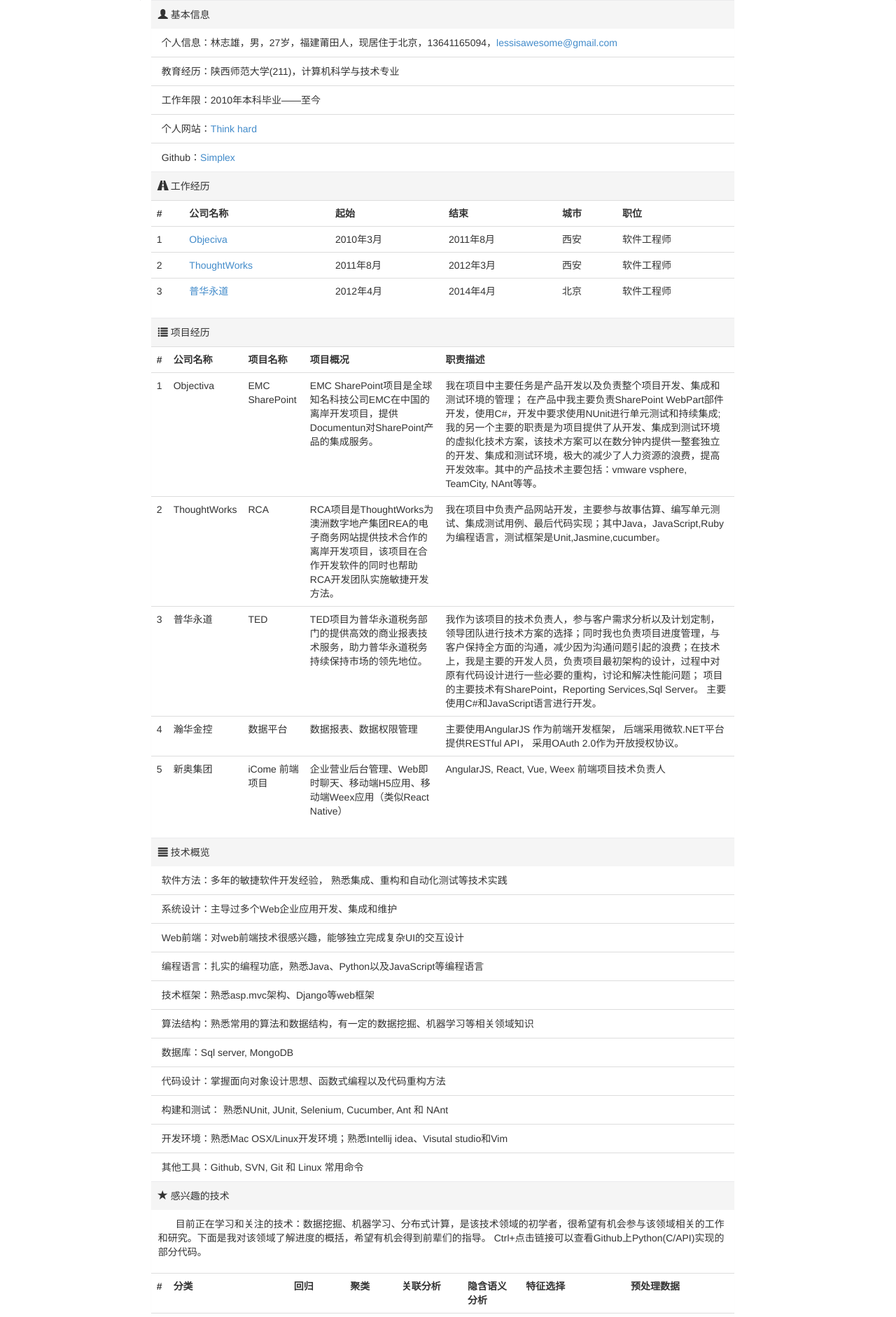
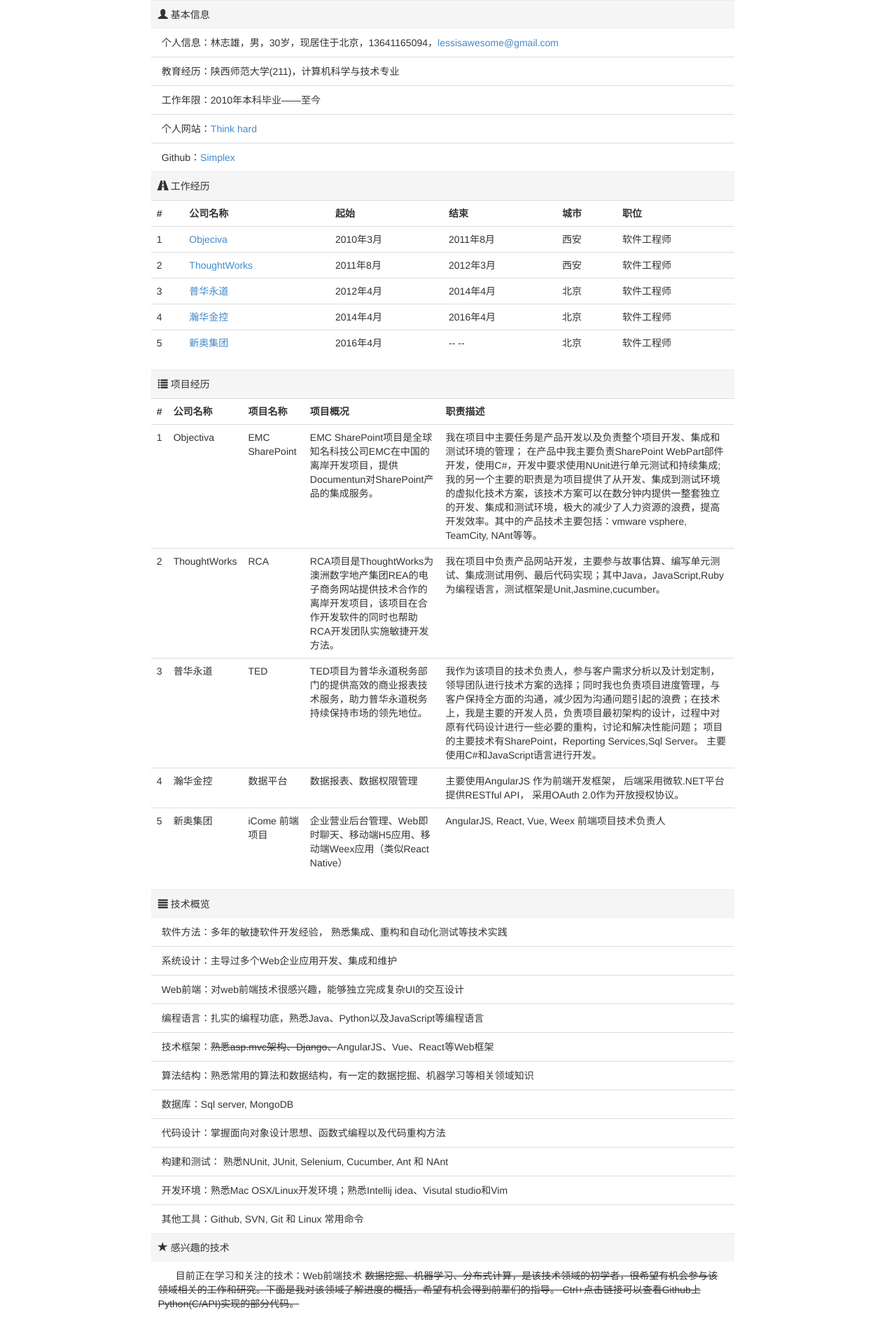
Before and after one commit to darlinglele/portal, a Django app: page /about/ in a window 1280 px wide. Shown: the part 51-1933 px from the top of the page at 70% size. Run offline with Django 3.2, Linux system fonts and the light colour scheme; data that the repository does not hold is empty; some libraries are stand-ins or nearby versions.

Commit message:
Update about.html

```diff
--- a/thinkhard/templates/about.html
+++ b/thinkhard/templates/about.html
@@ -19,7 +19,7 @@
 						'></span> 基本信息
 					</div>
 					<ul id="basic" class="panel-collapse collapse in list-group"style="margin-bottom:0px">
-						<li class="list-group-item">个人信息：林志雄，男，27岁，福建莆田人，现居住于北京，13641165094，<a href="mailto:lessisawesome@gmail.com?subject=大熊有人来了">lessisawesome@gmail.com</a> </li>
+						<li class="list-group-item">个人信息：林志雄，男，30岁，现居住于北京，13641165094，<a href="mailto:lessisawesome@gmail.com?subject=大熊有人来了">lessisawesome@gmail.com</a> </li>
 						<li class="list-group-item">教育经历：陕西师范大学(211)，计算机科学与技术专业</li>
 						<li class="list-group-item">工作年限：2010年本科毕业——至今</li>
 						<li class="list-group-item">个人网站：<a href="http://thinkhard.me/about">Think hard</a></li>
@@ -37,6 +37,8 @@
 							<tr><td>1</td><td><a href="">Objeciva</a></td><td>2010年3月</td><td>2011年8月</td><td>西安</td><td>软件工程师</td></tr>
 							<tr><td>2</td><td><a href="http://www.thoughtworks.com/cn/">ThoughtWorks</a></td><td>2011年8月</td><td>2012年3月</td><td>西安</td><td>软件工程师</td></tr>
 							<tr><td>3</td><td><a href="http://www.pwccn.com/home/chi/index_chi.html">普华永道</a></td><td>2012年4月</td><td>2014年4月</td><td>北京</td><td>软件工程师</td></tr>
+ 							<tr><td>4</td><td><a href="http://www.pwccn.com/home/chi/index_chi.html">瀚华金控</a></td><td>2014年4月</td><td>2016年4月</td><td>北京</td><td>软件工程师</td></tr>
+ 							<tr><td>5</td><td><a href="http://www.enn.cn/">新奥集团</a></td><td>2016年4月</td><td>-- -- </td><td>北京</td><td>软件工程师</td></tr>
 						</table>
 					</div>
 				</div>
@@ -69,7 +71,7 @@
 						<li class="list-group-item">系统设计：主导过多个Web企业应用开发、集成和维护</li>
 						<li class="list-group-item">Web前端：对web前端技术很感兴趣，能够独立完成复杂UI的交互设计</li>
 						<li class="list-group-item">编程语言：扎实的编程功底，熟悉Java、Python以及JavaScript等编程语言</li>
-						<li class="list-group-item">技术框架：熟悉asp.mvc架构、Django等web框架</li>
+						<li class="list-group-item">技术框架：<s>熟悉asp.mvc架构、Django、</s>AngularJS、Vue、React等Web框架</li>
 						<li class="list-group-item">算法结构：熟悉常用的算法和数据结构，有一定的数据挖掘、机器学习等相关领域知识</li>
 						<li class="list-group-item">数据库：Sql server, MongoDB</li>
 						<li class="list-group-item">代码设计：掌握面向对象设计思想、函数式编程以及代码重构方法</li>
@@ -84,7 +86,7 @@
 						<span class='glyphicon glyphicon-star'></span> 感兴趣的技术
 					</div>
 					<div id="interest" class="panel-collapse collapse in">
-						<p style="padding:10px 10px;text-indent:25px">目前正在学习和关注的技术：数据挖掘、机器学习、分布式计算，是该技术领域的初学者，很希望有机会参与该领域相关的工作和研究。下面是我对该领域了解进度的概括，希望有机会得到前辈们的指导。 Ctrl+点击链接可以查看Github上Python(C/API)实现的部分代码。</p>
+						<p style="padding:10px 10px;text-indent:25px">目前正在学习和关注的技术：Web前端技术 <s>数据挖掘、机器学习、分布式计算，是该技术领域的初学者，很希望有机会参与该领域相关的工作和研究。下面是我对该领域了解进度的概括，希望有机会得到前辈们的指导。 Ctrl+点击链接可以查看Github上Python(C/API)实现的部分代码。</s></p>
 
 						<table style="font-size:14px;" class="table">
 							<tr><th>#</th><th>分类</th><th>回归</th><th>聚类</th><th>关联分析</th><th>隐含语义分析</th><th>特征选择</th><th>预处理数据</th></tr>
@@ -109,7 +111,7 @@
 					</div>
 					<div id="intention" class="panel-collapse collapse in"  style="padding:10px 10px;text-indent:30px">
 						<p>
-							我的性格活泼，思维敏捷，工作中表现很积极，具有很强的责任感和团队意识，除了技术也重视其他能力的培养；相比较于工作的理性、严谨，生活中的更多是感性、宽容，容易被一切美好的事物感动，我喜欢跑步，打篮球和羽毛球，平均每周2次超过1小时的运动量；我在学习上也从未停止脚步，作为机器学习领域的初学者，最近几个月都把自己埋在图书管里。我除了热爱学习技术也很爱玩，经常会做好玩有趣的事情，比如我用<a href="/note/140922341929/">树莓派做了遥控的车子</a>给自己玩，希望将来做个四轴飞行器给自己的小孩玩。
+							我的性格活泼，思维敏捷，工作中表现很积极，具有很强的责任感和团队意识，除了技术也重视其他能力的培养；相比较于工作的理性、严谨，生活中的更多是感性、宽容，容易被一切美好的事物感动，我喜欢跑步、网球。<s>打篮球和羽毛球，</s>平均每周2次超过1小时的运动量；<s>我在学习上也从未停止脚步，作为机器学习领域的初学者，最近几个月都把自己埋在图书管里。</s>我除了热爱学习技术也很爱玩，经常会做好玩有趣的事情，比如我用<a href="/note/140922341929/">树莓派做了遥控的车子</a>给自己玩，希望将来做个四轴飞行器给自己的<s>小孩</s>熊儿子玩。
 						</p>
 						<p>
 							我的求职意向是前端工程师<p>
```
